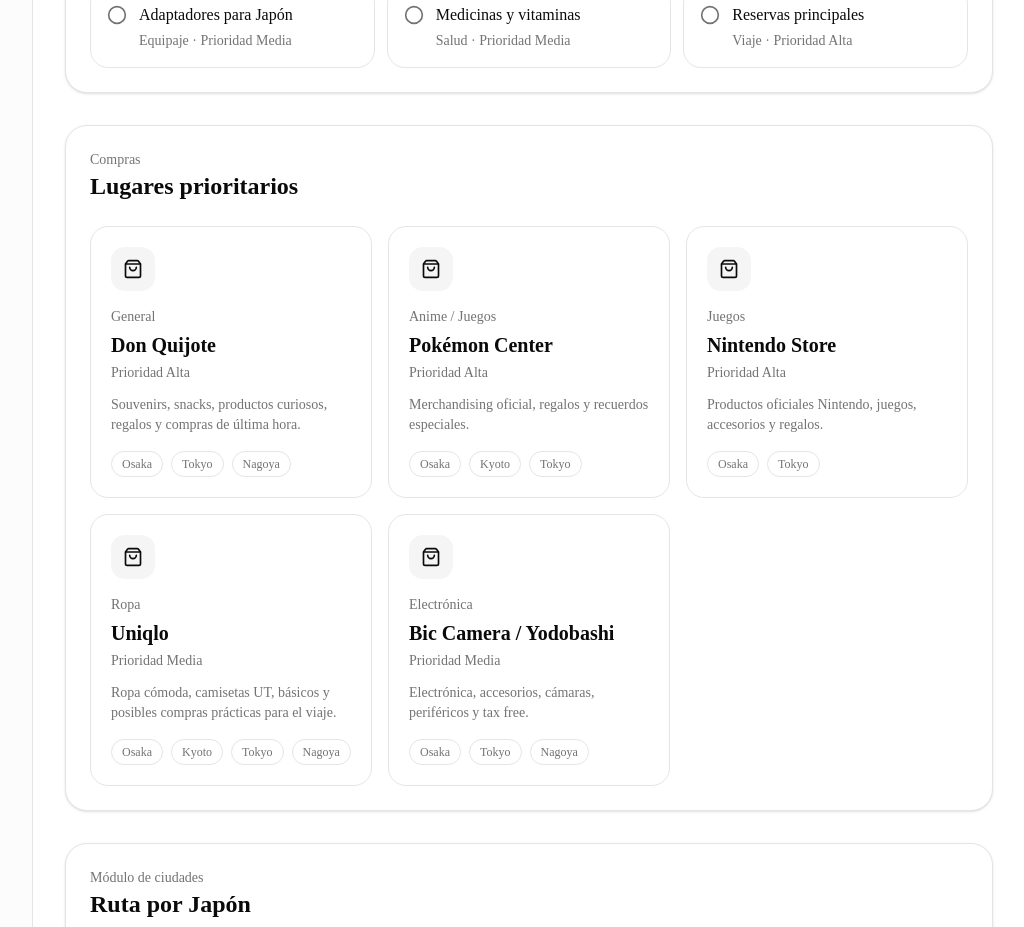
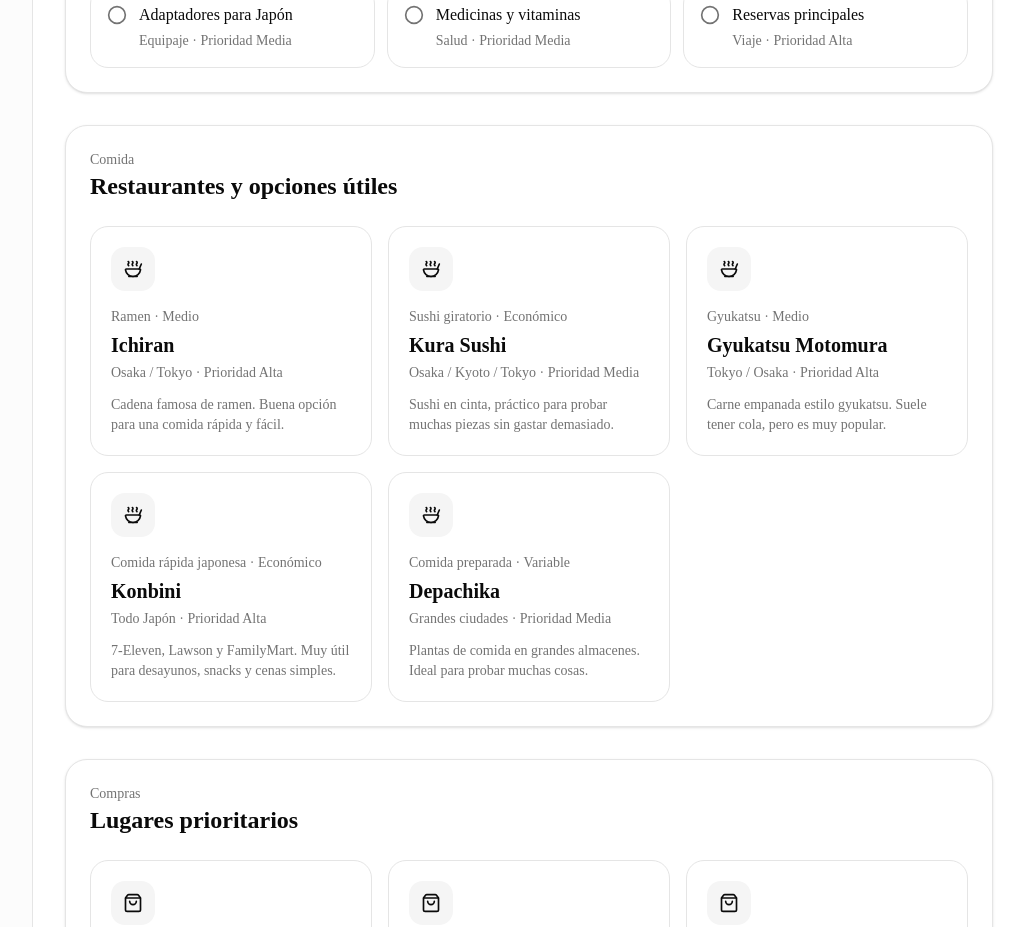
Before and after one commit to juanmartin1903/Japan-Guide, a Next.js app: page / in a window 1280 px wide. Shown: the part 2160-3087 px from the top of the page, without its empty margins (255-1279 px from the left). Built offline with nearby package versions, Linux system fonts and the light colour scheme.

Commit message:
Add restaurants overview module

```diff
--- a/components/app/Dashboard.tsx
+++ b/components/app/Dashboard.tsx
@@ -16,6 +16,7 @@
 import ChecklistOverview from "@/components/app/ChecklistOverview";
 import BudgetOverview from "@/components/app/BudgetOverview";
 import ShoppingOverview from "@/components/app/ShoppingOverview";
+import RestaurantsOverview from "@/components/app/RestaurantsOverview";
 
 const today = new Date();
 const tripStart = new Date(`${trip.dates.start}T00:00:00`);
@@ -120,6 +121,7 @@
       <FlightsOverview />
       <BudgetOverview />
       <ChecklistOverview />
+      <RestaurantsOverview />
       <ShoppingOverview />
       <CitiesOverview />
       <StaysOverview />
--- /dev/null
+++ b/components/app/RestaurantsOverview.tsx
@@ -0,0 +1,37 @@
+import { Soup } from "lucide-react";
+import { restaurants } from "@/data/restaurants";
+
+export default function RestaurantsOverview() {
+  return (
+    <section className="rounded-3xl border bg-card p-6 shadow-sm">
+      <div className="mb-6">
+        <p className="text-sm text-muted-foreground">Comida</p>
+        <h3 className="text-2xl font-semibold">Restaurantes y opciones útiles</h3>
+      </div>
+
+      <div className="grid gap-4 md:grid-cols-2 xl:grid-cols-3">
+        {restaurants.map((restaurant) => (
+          <article
+            key={restaurant.id}
+            className="rounded-2xl border bg-background p-5"
+          >
+            <div className="mb-4 flex h-11 w-11 items-center justify-center rounded-xl bg-muted">
+              <Soup className="h-5 w-5" />
+            </div>
+
+            <p className="text-sm text-muted-foreground">
+              {restaurant.type} · {restaurant.budget}
+            </p>
+            <h4 className="mt-1 text-xl font-semibold">{restaurant.name}</h4>
+            <p className="mt-1 text-sm text-muted-foreground">
+              {restaurant.city} · Prioridad {restaurant.priority}
+            </p>
+            <p className="mt-3 text-sm text-muted-foreground">
+              {restaurant.notes}
+            </p>
+          </article>
+        ))}
+      </div>
+    </section>
+  );
+}
--- /dev/null
+++ b/data/restaurants.ts
@@ -0,0 +1,47 @@
+export const restaurants = [
+  {
+    id: "ichiran",
+    name: "Ichiran",
+    city: "Osaka / Tokyo",
+    type: "Ramen",
+    priority: "Alta",
+    budget: "Medio",
+    notes: "Cadena famosa de ramen. Buena opción para una comida rápida y fácil.",
+  },
+  {
+    id: "kura-sushi",
+    name: "Kura Sushi",
+    city: "Osaka / Kyoto / Tokyo",
+    type: "Sushi giratorio",
+    priority: "Media",
+    budget: "Económico",
+    notes: "Sushi en cinta, práctico para probar muchas piezas sin gastar demasiado.",
+  },
+  {
+    id: "gyukatsu-motomura",
+    name: "Gyukatsu Motomura",
+    city: "Tokyo / Osaka",
+    type: "Gyukatsu",
+    priority: "Alta",
+    budget: "Medio",
+    notes: "Carne empanada estilo gyukatsu. Suele tener cola, pero es muy popular.",
+  },
+  {
+    id: "konbini",
+    name: "Konbini",
+    city: "Todo Japón",
+    type: "Comida rápida japonesa",
+    priority: "Alta",
+    budget: "Económico",
+    notes: "7-Eleven, Lawson y FamilyMart. Muy útil para desayunos, snacks y cenas simples.",
+  },
+  {
+    id: "depachika",
+    name: "Depachika",
+    city: "Grandes ciudades",
+    type: "Comida preparada",
+    priority: "Media",
+    budget: "Variable",
+    notes: "Plantas de comida en grandes almacenes. Ideal para probar muchas cosas.",
+  },
+] as const;
```
